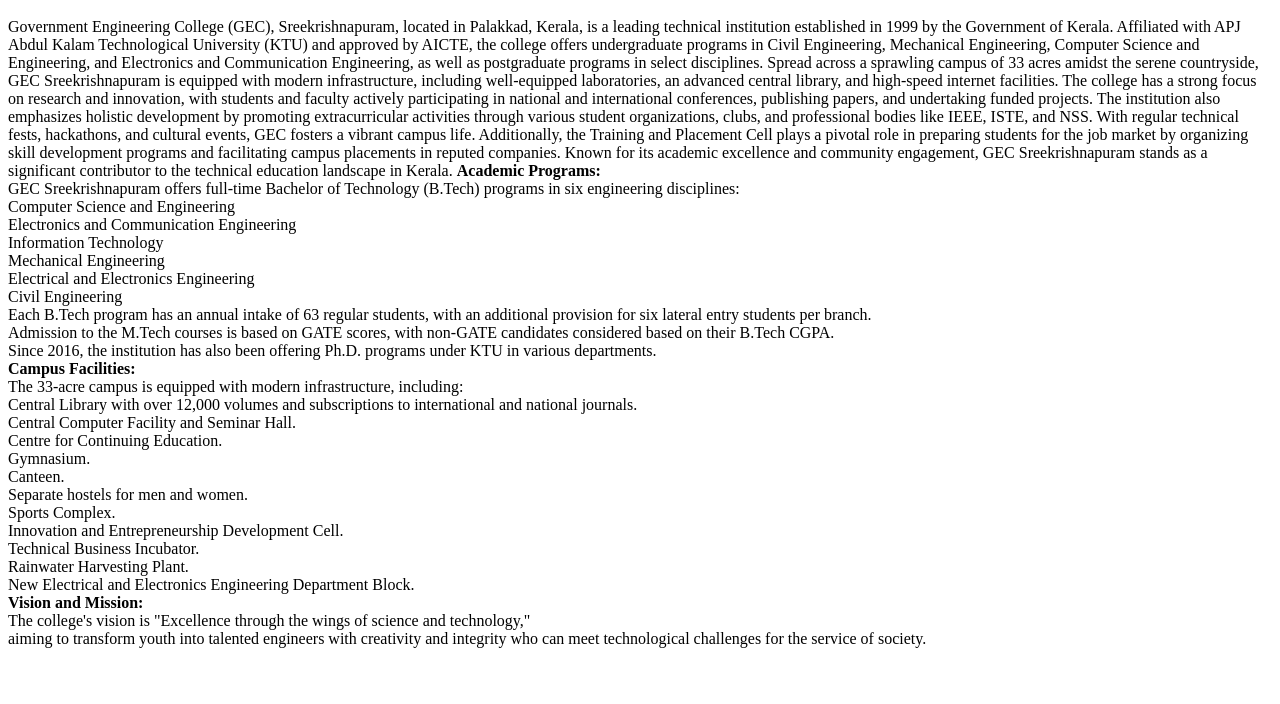
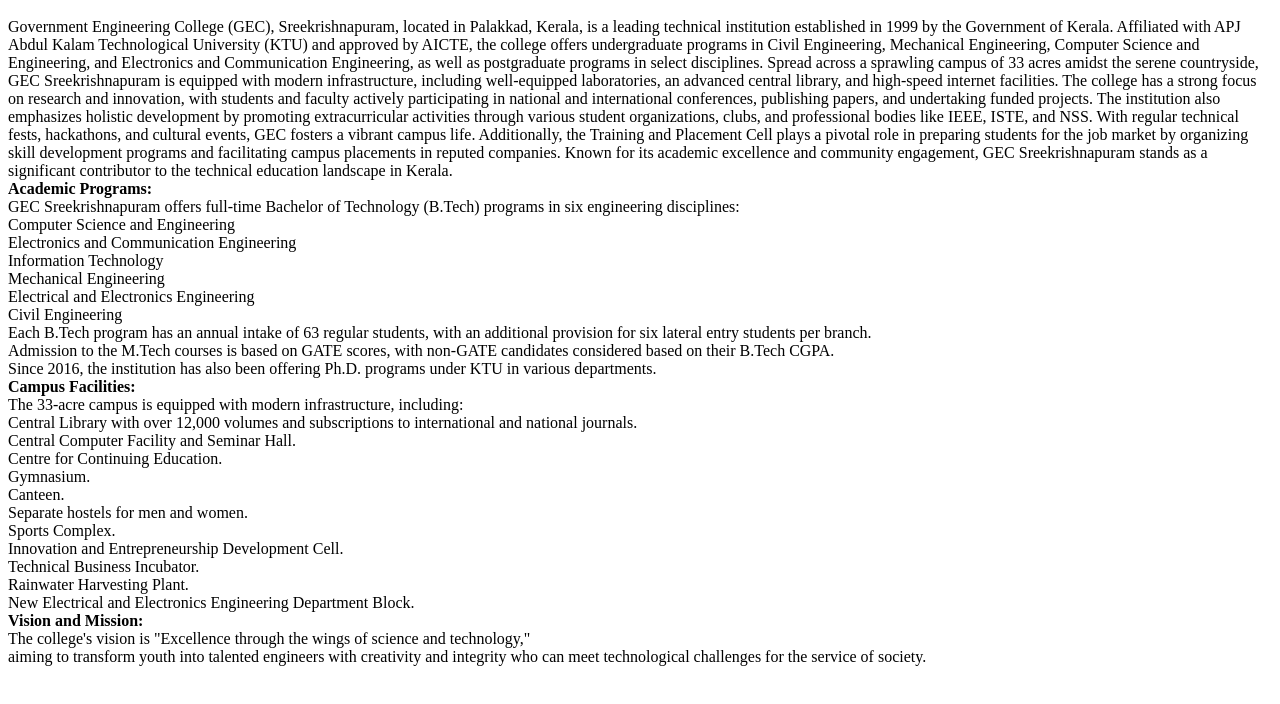
Before and after one commit to ADARSHRAJAN2006/GEC-SREEKRISHNAPURAM, a plain HTML site: page index.html in a window 1280 px wide. Shown: the part 48-752 px from the top of the page. Drawn offline with Linux system fonts and the light colour scheme.

Commit message:
Update index.html

```diff
--- a/index.html
+++ b/index.html
@@ -3,7 +3,7 @@
 <body><h1>GOVERNMENT ENGINEERING COLLAGE SREEKRISHNAPURAM</h1></body>
 <p>Government Engineering College (GEC), Sreekrishnapuram, located in Palakkad, Kerala, is a leading technical institution established in 1999 by the Government of Kerala. Affiliated with APJ Abdul Kalam Technological University (KTU) and approved by AICTE, the college offers undergraduate programs in Civil Engineering, Mechanical Engineering, Computer Science and Engineering, and Electronics and Communication Engineering, as well as postgraduate programs in select disciplines. Spread across a sprawling campus of 33 acres amidst the serene countryside, GEC Sreekrishnapuram is equipped with modern infrastructure, including well-equipped laboratories, an advanced central library, and high-speed internet facilities.
 
-The college has a strong focus on research and innovation, with students and faculty actively participating in national and international conferences, publishing papers, and undertaking funded projects. The institution also emphasizes holistic development by promoting extracurricular activities through various student organizations, clubs, and professional bodies like IEEE, ISTE, and NSS. With regular technical fests, hackathons, and cultural events, GEC fosters a vibrant campus life. Additionally, the Training and Placement Cell plays a pivotal role in preparing students for the job market by organizing skill development programs and facilitating campus placements in reputed companies. Known for its academic excellence and community engagement, GEC Sreekrishnapuram stands as a significant contributor to the technical education landscape in Kerala.
+The college has a strong focus on research and innovation, with students and faculty actively participating in national and international conferences, publishing papers, and undertaking funded projects. The institution also emphasizes holistic development by promoting extracurricular activities through various student organizations, clubs, and professional bodies like IEEE, ISTE, and NSS. With regular technical fests, hackathons, and cultural events, GEC fosters a vibrant campus life. Additionally, the Training and Placement Cell plays a pivotal role in preparing students for the job market by organizing skill development programs and facilitating campus placements in reputed companies. Known for its academic excellence and community engagement, GEC Sreekrishnapuram stands as a significant contributor to the technical education landscape in Kerala.<br>
 
 <b>Academic Programs:</b><br>
 
```
